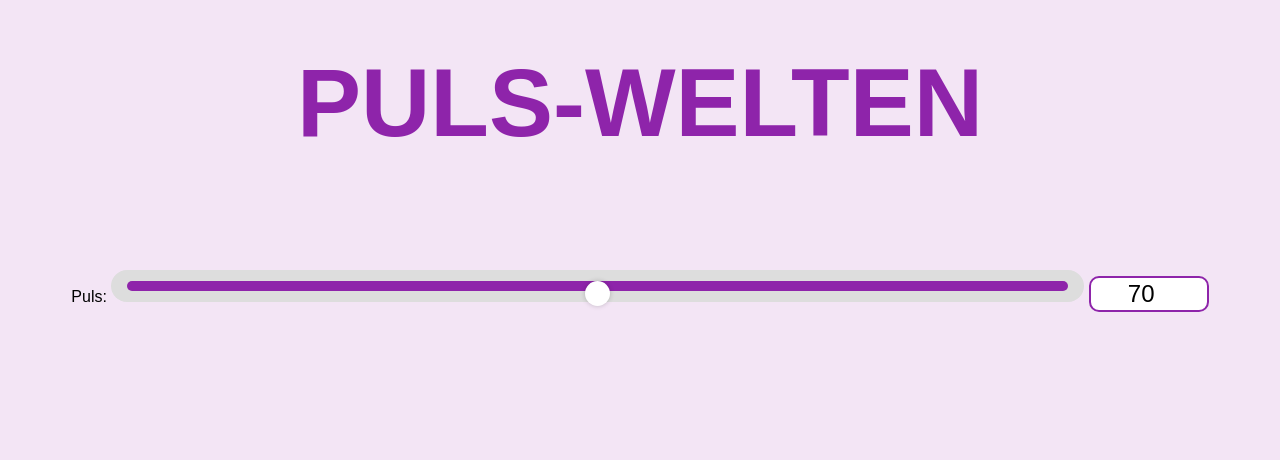
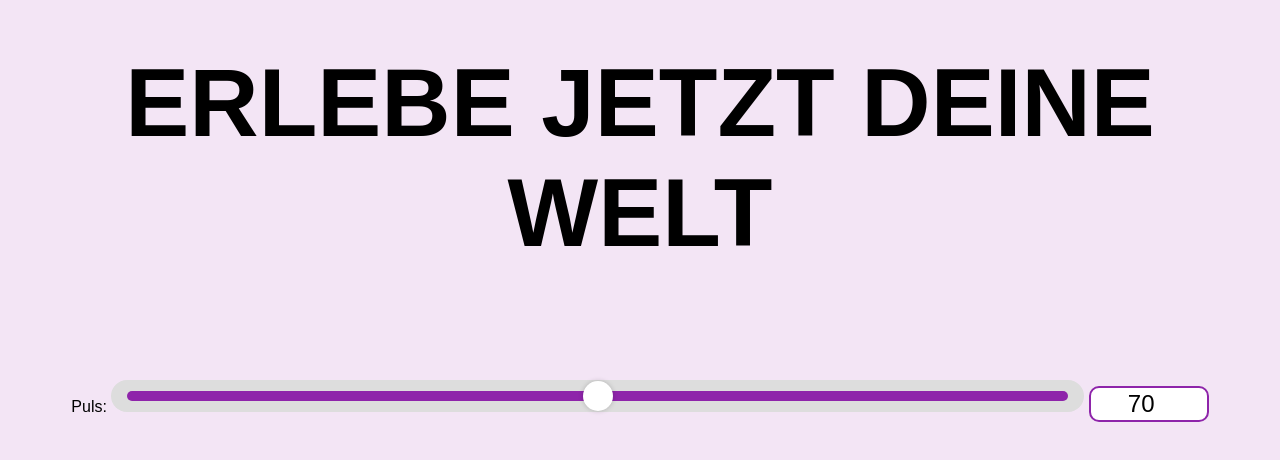
Before and after one commit to HashtagDW1/interface, a plain HTML site: page seite2.html in a window 1280 px wide. Drawn offline with Linux system fonts and the light colour scheme.

Commit message:
Style Anpassung seite 2

```diff
--- a/seite2.html
+++ b/seite2.html
@@ -9,7 +9,7 @@
 <body>
 
   <header>
-    <h1>Puls-Welten</h1>
+    <h1>Erlebe jetzt deine Welt</h1>
   </header>
 
   <section class="pulse-section">
--- a/style2.css
+++ b/style2.css
@@ -15,7 +15,7 @@
     text-align: center;
     padding: 3rem;
     font-size: 3rem; /* Größere Schrift für den Header */
-    color: #8e24aa;
+    color: rgb(0, 0, 0);
     text-transform: uppercase; /* Für eine moderne Wirkung */
   }
 
@@ -35,6 +35,7 @@
     height: 20px;
     outline: none;
     transition: background 0.3s ease;
+    position: relative; /* Erforderlich für das Pseudo-Element */
   }
 
   input[type="range"]:focus, input[type="number"]:focus {
@@ -42,19 +43,11 @@
     box-shadow: 0 0 10px rgba(0, 0, 0, 0.2);
   }
 
+  /* Die Linie des Schiebereglers */
   input[type="range"]::-webkit-slider-runnable-track {
     height: 10px;
     border-radius: 20px;
     background: #8e24aa;
-  }
-
-  input[type="range"]::-webkit-slider-thumb {
-    appearance: none;
-    width: 25px;
-    height: 25px;
-    border-radius: 50%;
-    background: #fff;
-    box-shadow: 0 0 5px rgba(0, 0, 0, 0.2);
   }
 
   input[type="range"]::-moz-range-track {
@@ -63,14 +56,28 @@
     background: #8e24aa;
   }
 
-  input[type="range"]::-moz-range-thumb {
-    width: 25px;
-    height: 25px;
+  /* Der Daumen (Knopf) des Reglers */
+  input[type="range"]::-webkit-slider-thumb {
+    appearance: none;
+    width: 30px; /* Größeren Daumen */
+    height: 30px;
     border-radius: 50%;
     background: #fff;
     box-shadow: 0 0 5px rgba(0, 0, 0, 0.2);
+    cursor: pointer;
+    margin-top: -10px; /* Regelt den Abstand des Daumens zur Linie */
   }
 
+  input[type="range"]::-moz-range-thumb {
+    width: 30px;
+    height: 30px;
+    border-radius: 50%;
+    background: #fff;
+    box-shadow: 0 0 5px rgba(0, 0, 0, 0.2);
+    cursor: pointer;
+  }
+
+  /* Style für die Zahleneingabe */
   input[type="number"] {
     padding: 1rem;
     font-size: 1.5rem;
@@ -95,6 +102,7 @@
     to { opacity: 1; transform: translateY(0); }
   }
 
+  /* Video Styling */
   video {
     max-width: 100%;
     border-radius: 20px;
```
